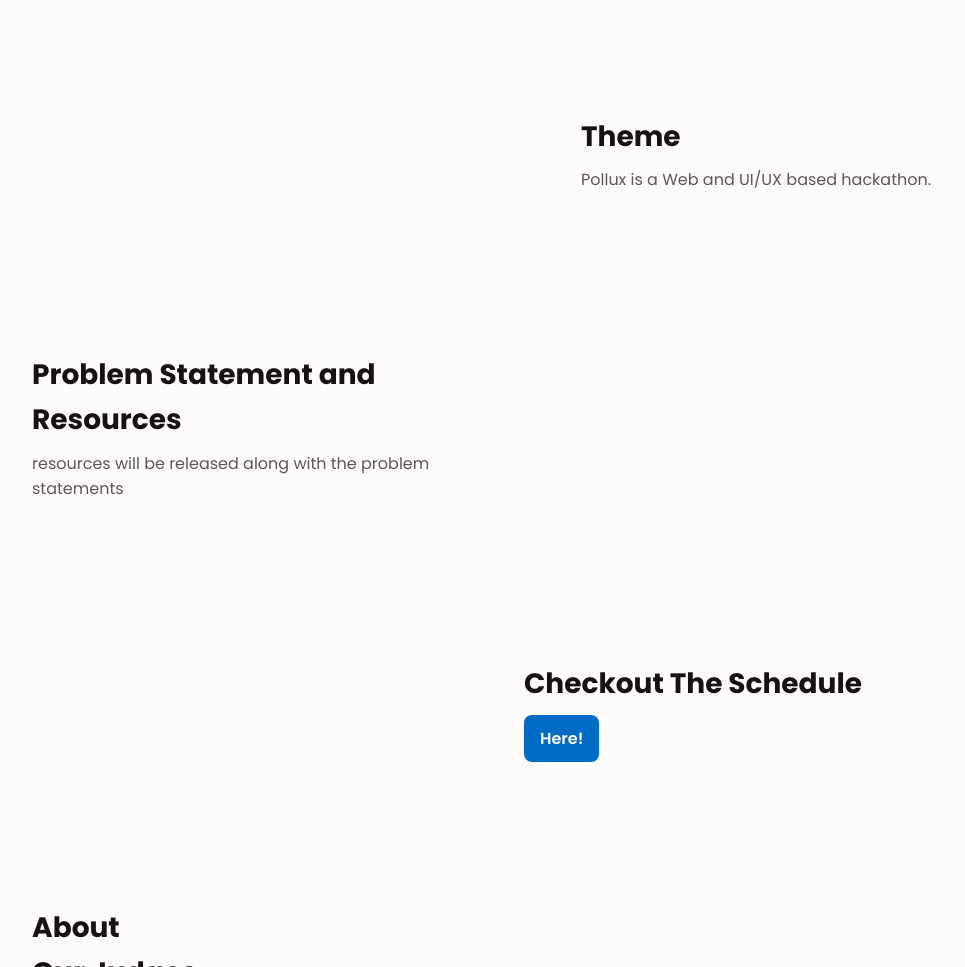
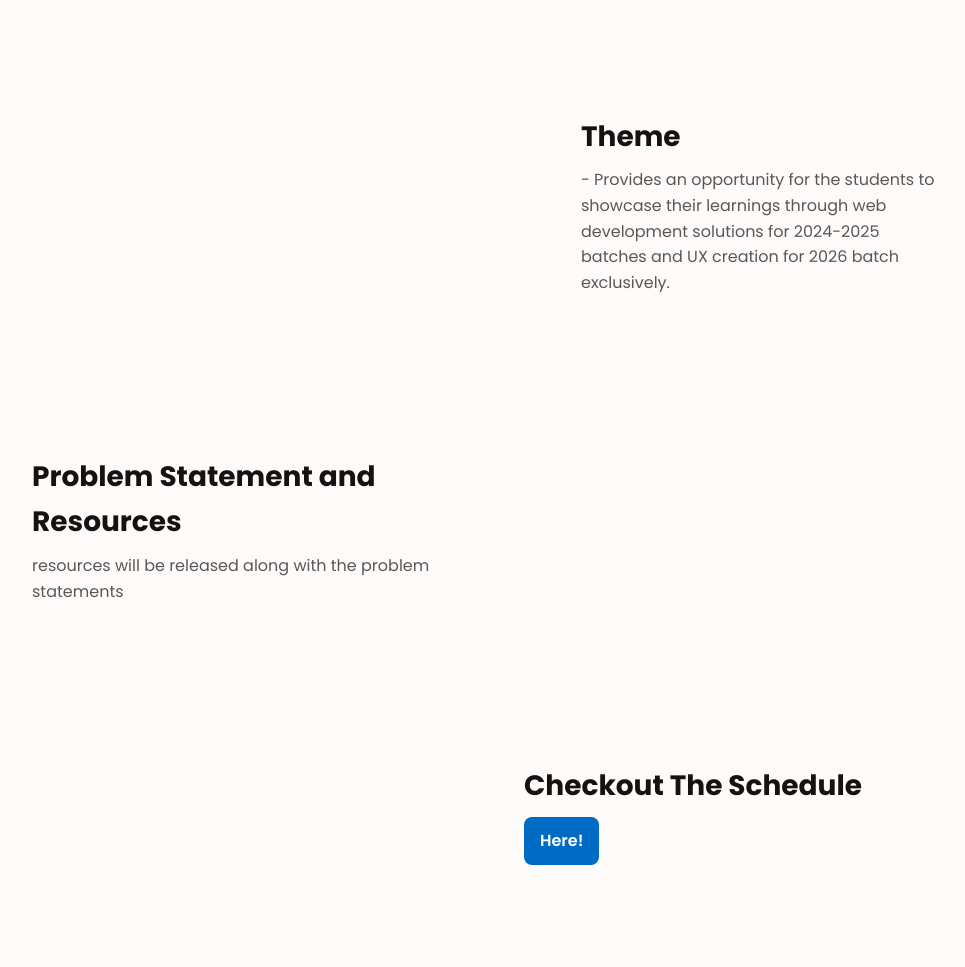
Before and after one commit to kriya9464/PolluxNew, a plain HTML site: page index.html in a window 1280 px wide. Shown: the part 1810-2777 px from the top of the page, without its empty margins (156-1121 px from the left). Drawn offline with nearby package versions, Linux system fonts and the light colour scheme; a script that the page names is missing.

Commit message:
Update index.html

```diff
--- a/index.html
+++ b/index.html
@@ -114,7 +114,7 @@
       <div class="share__container bd-grid">
         <div class="share__data">
           <h2 class="section-title-center">Theme  </h2>
-          <p class="share__description">Pollux is a Web and UI/UX based hackathon.</p>
+          <p class="share__description">- Provides an opportunity for the students to showcase their learnings through web development solutions for 2024-2025 batches and UX creation for 2026 batch exclusively.</p>
 
         </div>
 
```
